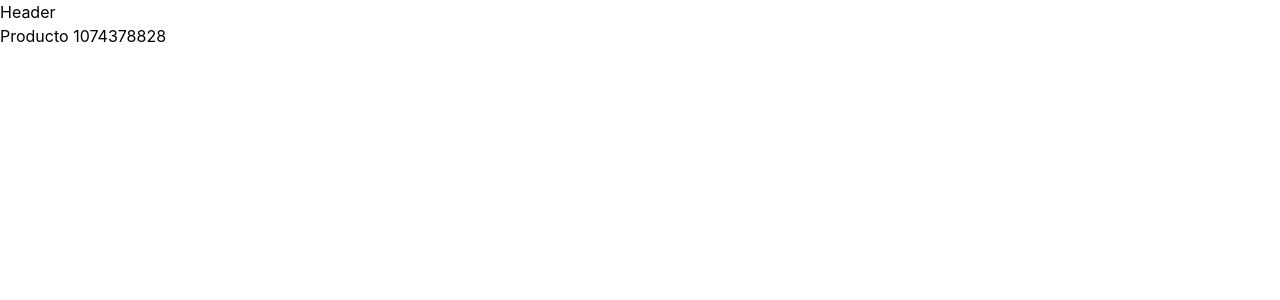
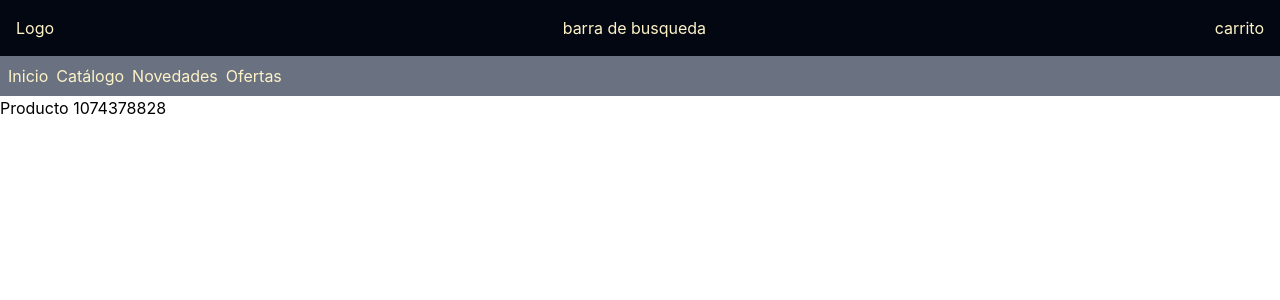
Before and after one commit to LeonardoMuranodev/tienda_online_videojuegos, a React (Vite) app: page /producto/1074378828 in a window 1280 px wide. Shown: the top 300 px of the page. Built offline with nearby package versions, Linux system fonts and the light colour scheme.

Commit message:
feat: maquetado del navbar (con elementos "placeholder")

```diff
--- a/src/components/Header.jsx
+++ b/src/components/Header.jsx
@@ -1,7 +1,20 @@
+import { NavLink } from "react-router"
+
 function Header() {
+    const navClass = "p-1 hover:font-bold active:font-bold"
     return (
         <header>
-            <h1>Header</h1>
+            <div className="flex justify-between p-4 bg-gray-950 text-amber-100">
+                <NavLink to='/'>Logo</NavLink>
+                <div>barra de busqueda</div>
+                <NavLink to='/carrito'>carrito</NavLink>
+            </div>
+            <div className="flex justify-start p-1 bg-gray-500 text-amber-100">
+                <NavLink to='/' className={navClass}>Inicio</NavLink>
+                <NavLink to='/catalogo' className={navClass}>Catálogo</NavLink>
+                <NavLink to='/catalogo/novedades' className={navClass}>Novedades</NavLink>
+                <NavLink to='/catalogo/ofertas' className={navClass}>Ofertas</NavLink>
+            </div>
         </header>
     )
 }
```
